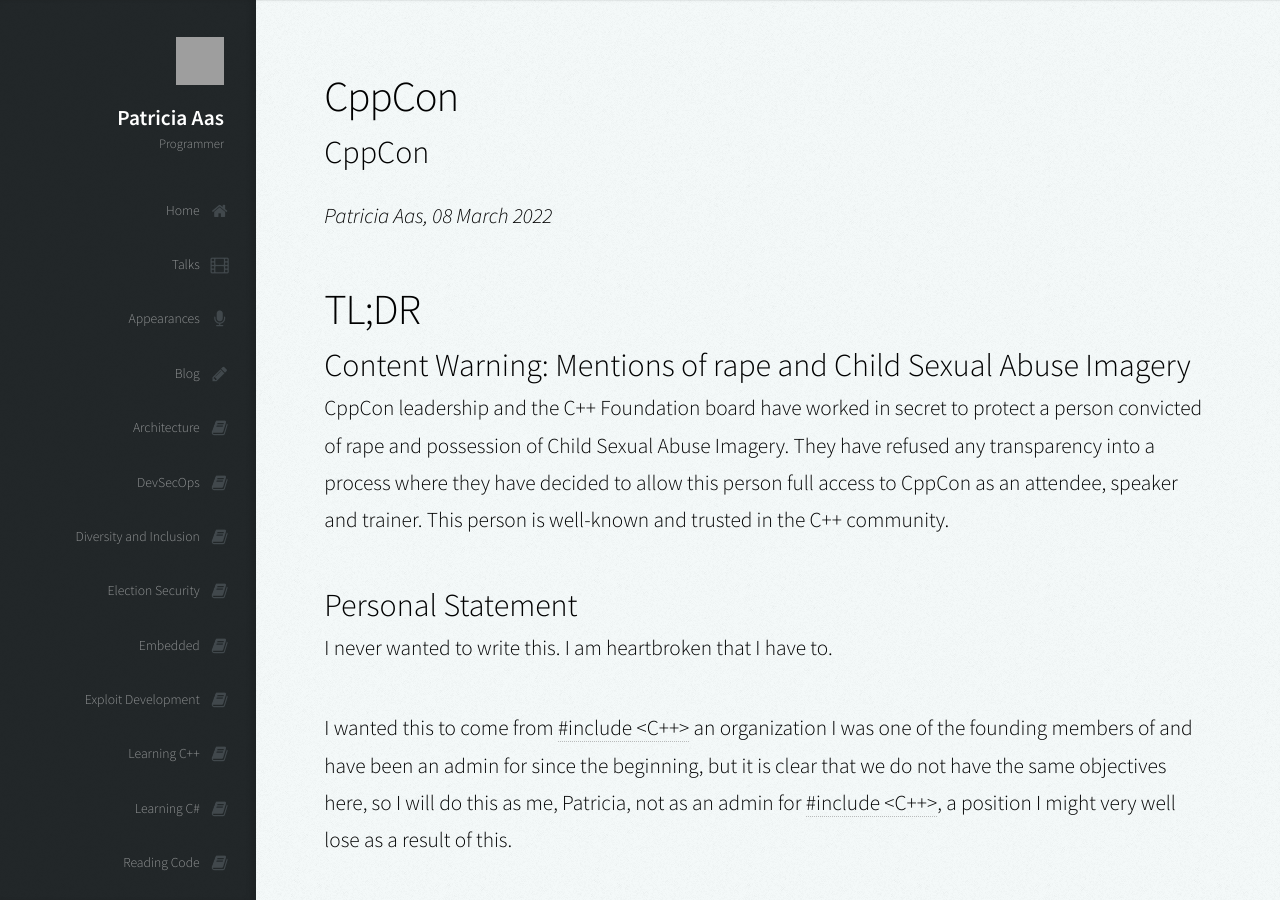
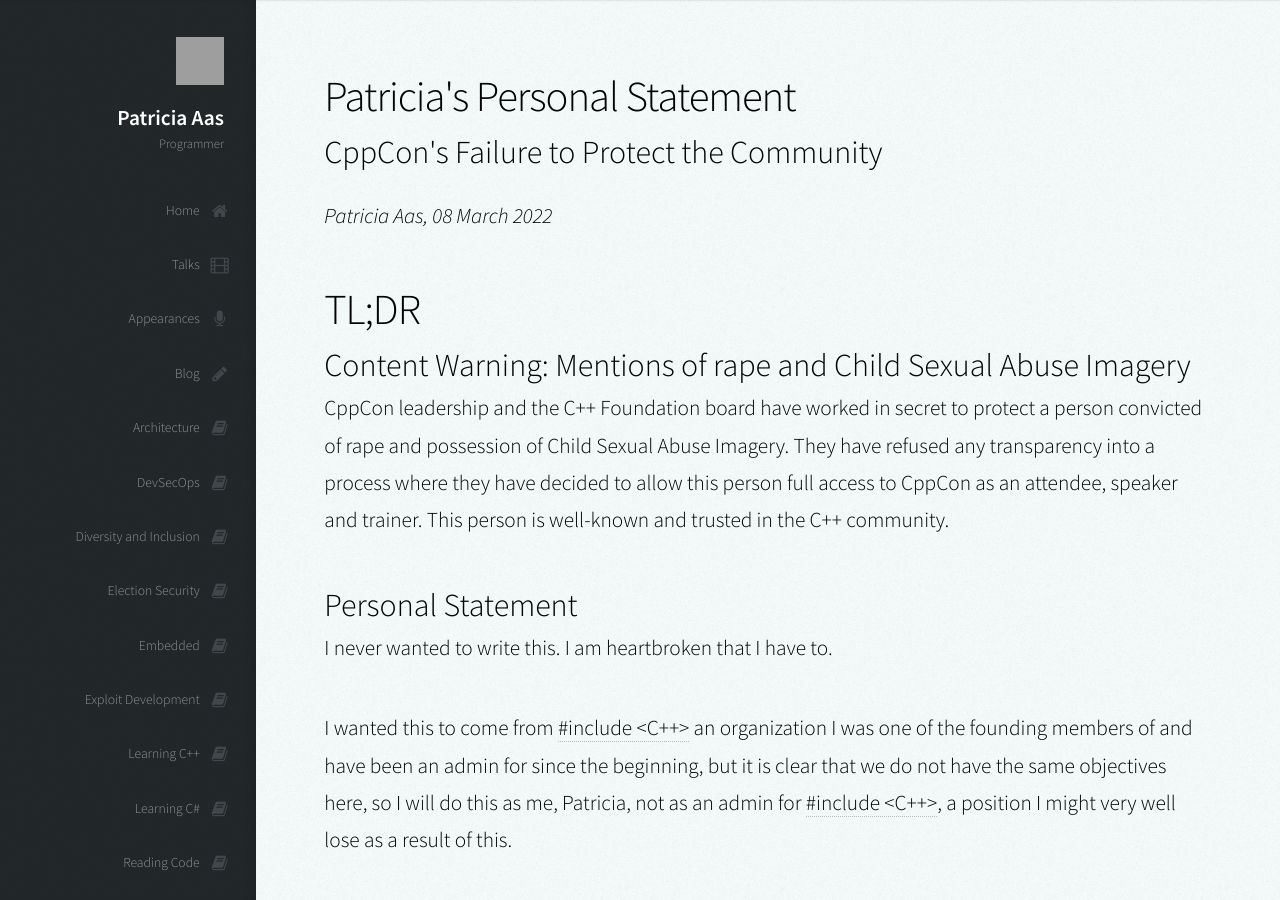
Before and after one commit to patricia-gallardo/patricia-gallardo.github.io, a Jekyll site: the page built from _posts/2022-03-08-cppcon.md, in a window 1280 px wide and 900 px high. Built offline with Jekyll 4.4.1, drawn with Linux system fonts in a browser that asks for light colours; nearby versions of some CDN libraries; grey boxes are pictures that could not be loaded.

Commit message:
Updated title of Personal Statement

```diff
--- a/_posts/2022-03-08-cppcon.md
+++ b/_posts/2022-03-08-cppcon.md
@@ -1,6 +1,6 @@
 ---
-title: CppCon
-description: CppCon
+title: Patricia's Personal Statement
+description: CppCon's Failure to Protect the Community
 author: Patricia Aas
 layout: post
 icon: fa-film
```
